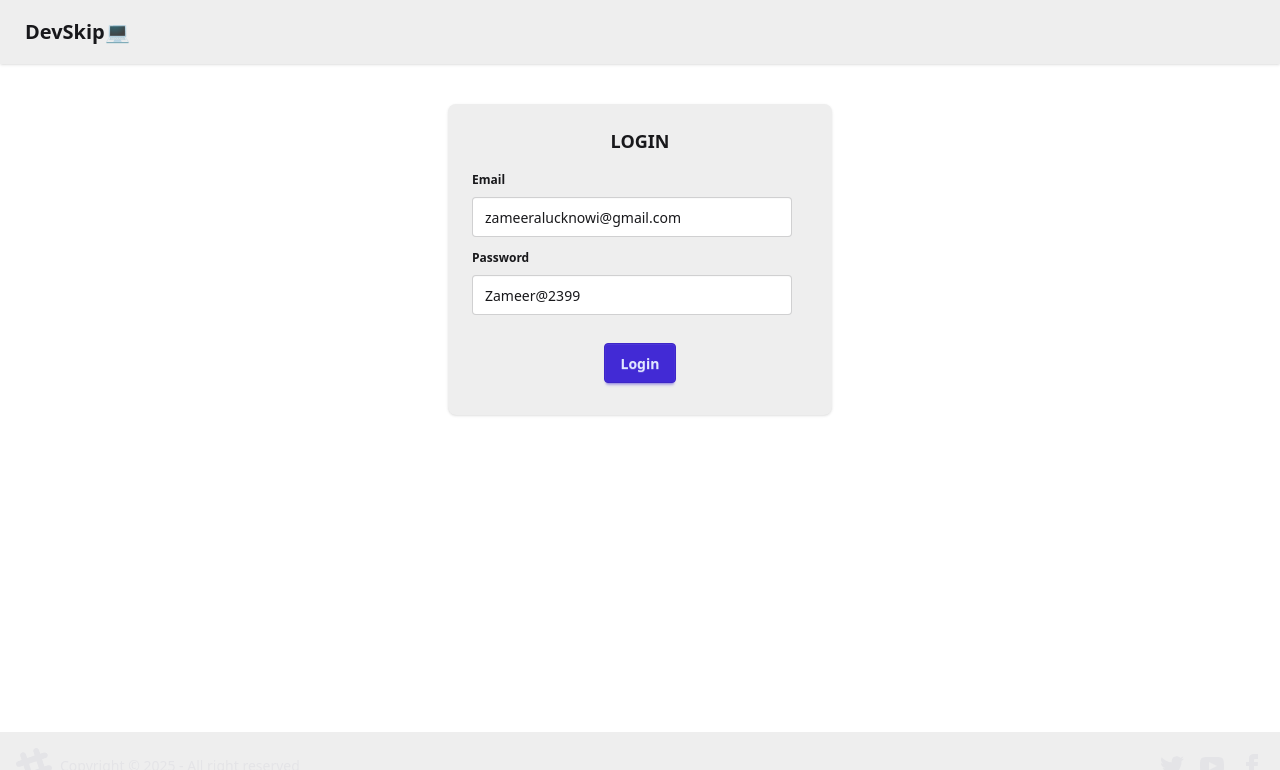
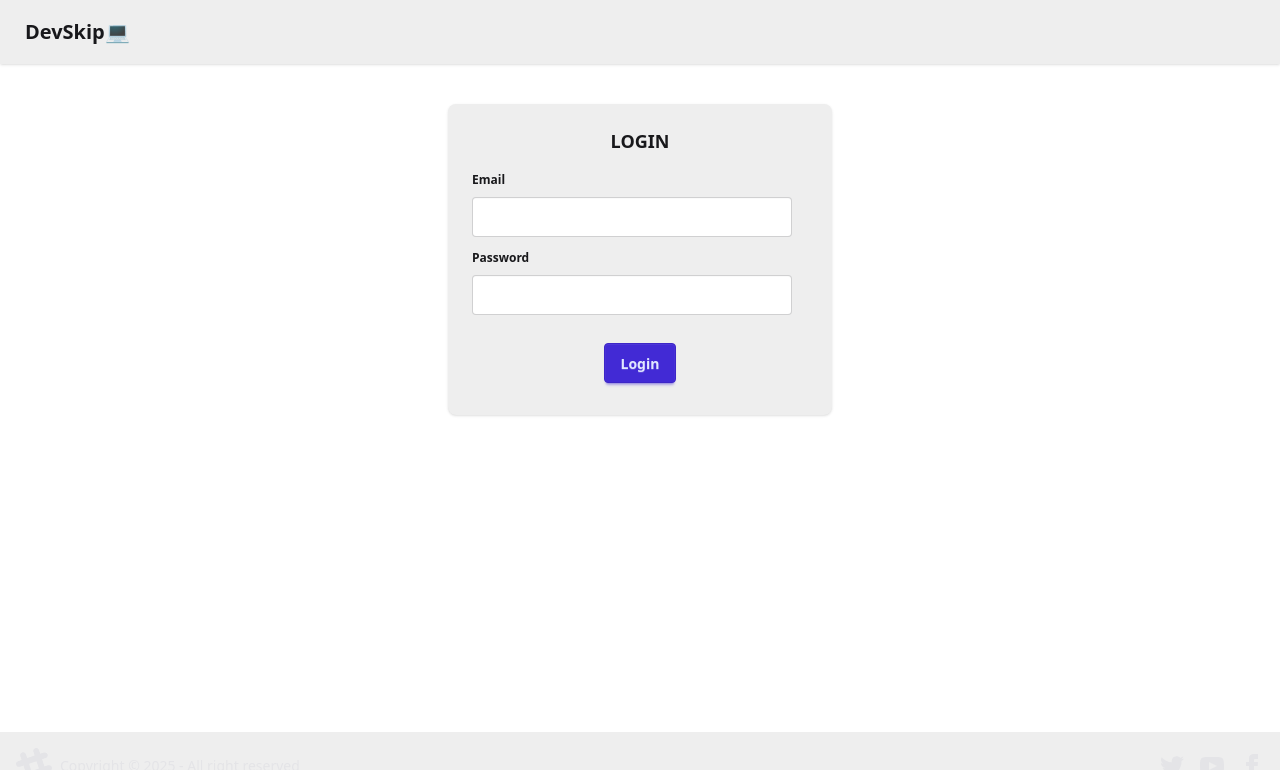
Before and after one commit to zameeralucknowi/DevSkip-frontend, a React (Vite) app: page /login in a window 1280 px wide. Shown: the top 770 px of the page. Built offline with nearby package versions, Linux system fonts and the light colour scheme; no server answers.

Commit message:
removed credentials

```diff
--- a/src/Components/Login.jsx
+++ b/src/Components/Login.jsx
@@ -6,8 +6,8 @@ import { useNavigate } from 'react-router';
 
 const Login = () => {
 
-  const [emailId,setEmail] = useState("zameeralucknowi@gmail.com");
-  const [password,setPassword] = useState("Zameer@2399");
+  const [emailId,setEmail] = useState("");
+  const [password,setPassword] = useState("");
   const [error,setError] = useState("");
   const dispath = useDispatch();
   const navigate = useNavigate()
```
